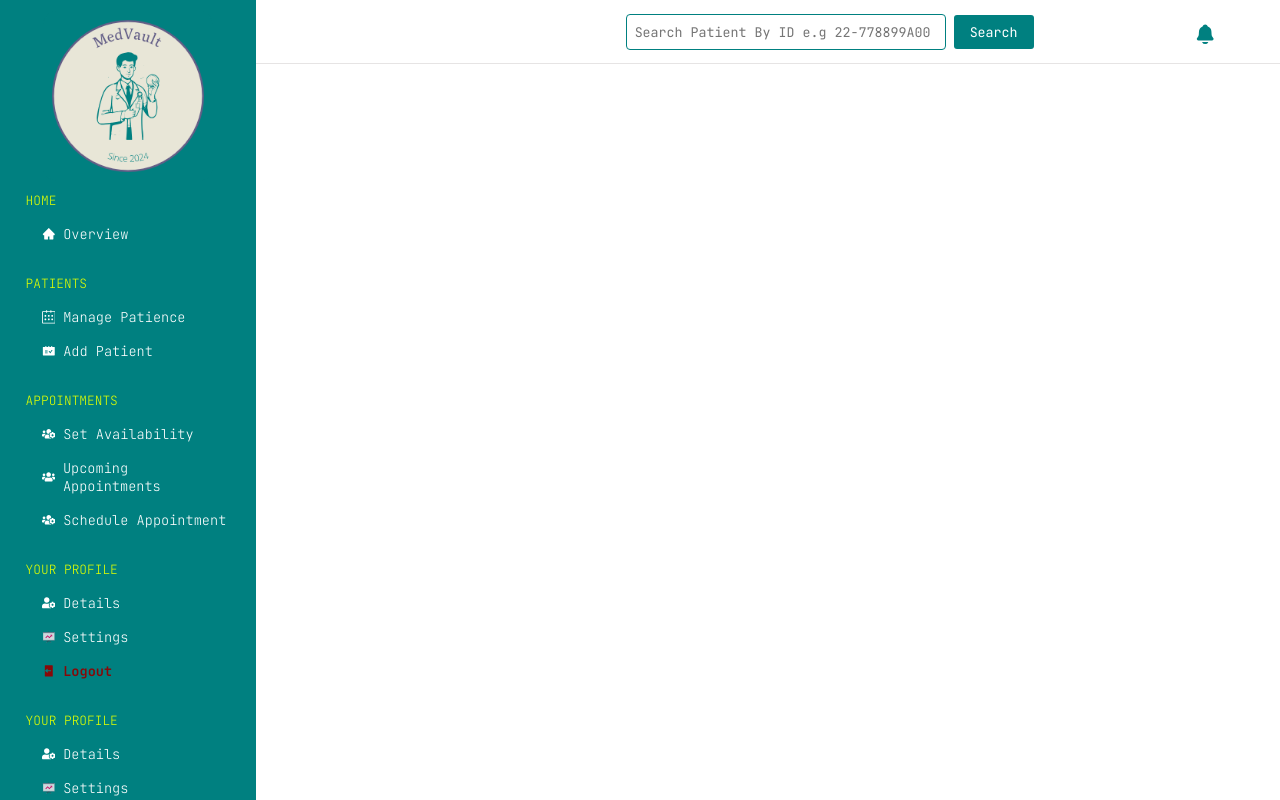
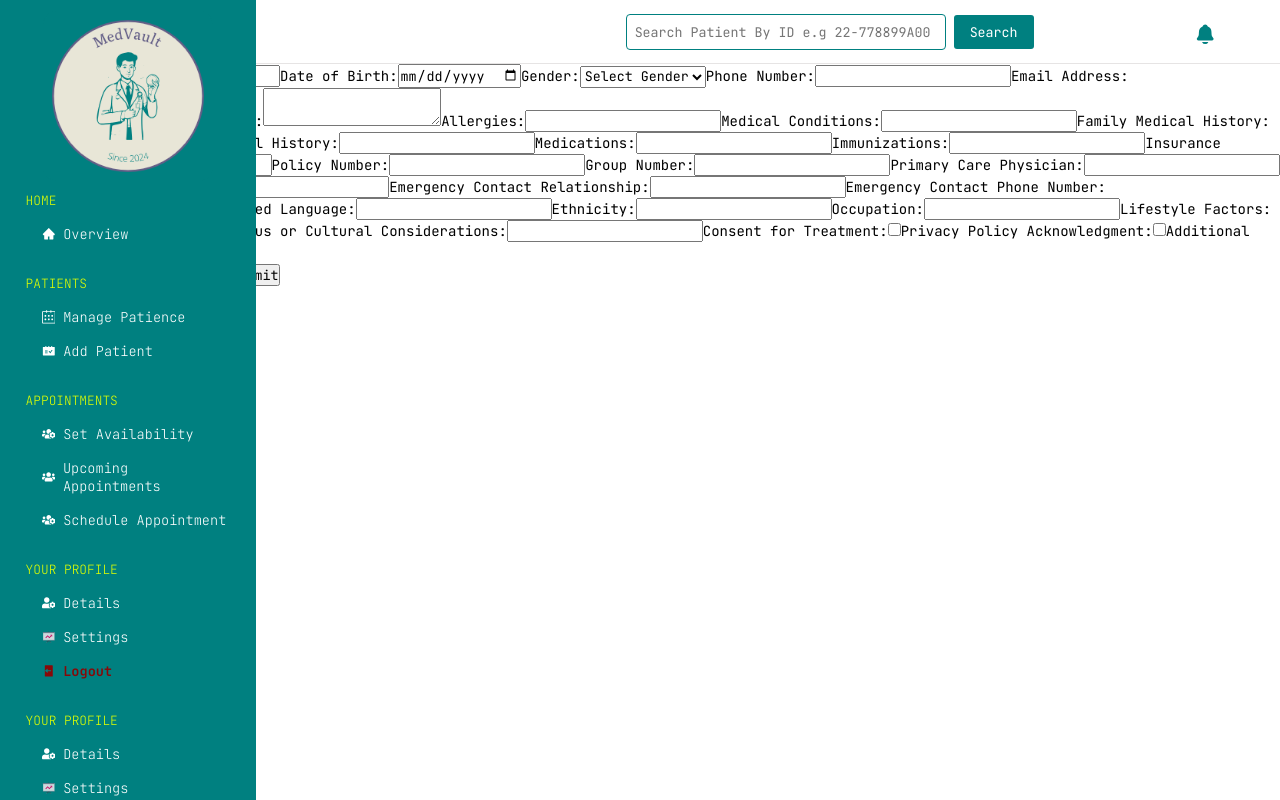
Before and after one commit to Amen-Musingarimi/medvault, a React (Create React App) app: page /add-patient in a window 1280 px wide. Built offline with nearby package versions, Linux system fonts and the light colour scheme.

Commit message:
Add an add patient form

```diff
--- a/src/App.js
+++ b/src/App.js
@@ -3,6 +3,7 @@ import { Route, Routes } from 'react-router-dom';
 import SideBar from './components/sideBar/SideBar';
 import Header from './components/header/Header';
 import Authentication from './components/auth/Authentication';
+import AddPatientForm from './components/patients/AddPatient';
 import './App.css';
 
 const App = () => {
@@ -13,6 +14,7 @@ const App = () => {
         <Header />
         <Routes>
           <Route exact path="/auth" element={<Authentication />} />
+          <Route exact path="/add-patient" index element={<AddPatientForm />} />
         </Routes>
       </div>
     </div>
--- /dev/null
+++ b/src/components/patients/AddPatient.jsx
@@ -0,0 +1,323 @@
+import React, { useState } from 'react';
+
+const AddPatientForm = () => {
+  const [formData, setFormData] = useState({
+    fullName: '',
+    dateOfBirth: '',
+    gender: '',
+    phoneNumber: '',
+    emailAddress: '',
+    address: '',
+    allergies: '',
+    medicalConditions: '',
+    familyMedicalHistory: '',
+    surgicalHistory: '',
+    medications: '',
+    immunizations: '',
+    insuranceProvider: '',
+    policyNumber: '',
+    groupNumber: '',
+    primaryCarePhysician: '',
+    emergencyContactName: '',
+    emergencyContactRelationship: '',
+    emergencyContactPhoneNumber: '',
+    preferredLanguage: '',
+    ethnicity: '',
+    occupation: '',
+    lifestyleFactors: '',
+    religiousOrCulturalConsiderations: '',
+    consentForTreatment: false,
+    privacyPolicyAcknowledgment: false,
+    additionalNotes: '',
+  });
+
+  const handleChange = (e) => {
+    const { name, value, type, checked } = e.target;
+    setFormData((prevState) => ({
+      ...prevState,
+      [name]: type === 'checkbox' ? checked : value,
+    }));
+  };
+
+  const handleSubmit = (e) => {
+    e.preventDefault();
+    // Handle form submission (e.g., send data to backend)
+    console.log(formData);
+  };
+
+  return (
+    <form onSubmit={handleSubmit}>
+      <label>
+        Full Name:
+        <input
+          type="text"
+          name="fullName"
+          value={formData.fullName}
+          onChange={handleChange}
+        />
+      </label>
+
+      <label>
+        Date of Birth:
+        <input
+          type="date"
+          name="dateOfBirth"
+          value={formData.dateOfBirth}
+          onChange={handleChange}
+        />
+      </label>
+
+      <label>
+        Gender:
+        <select name="gender" value={formData.gender} onChange={handleChange}>
+          <option value="">Select Gender</option>
+          <option value="male">Male</option>
+          <option value="female">Female</option>
+          <option value="other">Other</option>
+        </select>
+      </label>
+
+      <label>
+        Phone Number:
+        <input
+          type="tel"
+          name="phoneNumber"
+          value={formData.phoneNumber}
+          onChange={handleChange}
+        />
+      </label>
+
+      <label>
+        Email Address:
+        <input
+          type="email"
+          name="emailAddress"
+          value={formData.emailAddress}
+          onChange={handleChange}
+        />
+      </label>
+
+      <label>
+        Address:
+        <textarea
+          name="address"
+          value={formData.address}
+          onChange={handleChange}
+        />
+      </label>
+
+      <label>
+        Allergies:
+        <input
+          type="text"
+          name="allergies"
+          value={formData.allergies}
+          onChange={handleChange}
+        />
+      </label>
+
+      <label>
+        Medical Conditions:
+        <input
+          type="text"
+          name="medicalConditions"
+          value={formData.medicalConditions}
+          onChange={handleChange}
+        />
+      </label>
+
+      <label>
+        Family Medical History:
+        <input
+          type="text"
+          name="familyMedicalHistory"
+          value={formData.familyMedicalHistory}
+          onChange={handleChange}
+        />
+      </label>
+
+      <label>
+        Surgical History:
+        <input
+          type="text"
+          name="surgicalHistory"
+          value={formData.surgicalHistory}
+          onChange={handleChange}
+        />
+      </label>
+
+      <label>
+        Medications:
+        <input
+          type="text"
+          name="medications"
+          value={formData.medications}
+          onChange={handleChange}
+        />
+      </label>
+
+      <label>
+        Immunizations:
+        <input
+          type="text"
+          name="immunizations"
+          value={formData.immunizations}
+          onChange={handleChange}
+        />
+      </label>
+
+      <label>
+        Insurance Provider:
+        <input
+          type="text"
+          name="insuranceProvider"
+          value={formData.insuranceProvider}
+          onChange={handleChange}
+        />
+      </label>
+
+      <label>
+        Policy Number:
+        <input
+          type="text"
+          name="policyNumber"
+          value={formData.policyNumber}
+          onChange={handleChange}
+        />
+      </label>
+
+      <label>
+        Group Number:
+        <input
+          type="text"
+          name="groupNumber"
+          value={formData.groupNumber}
+          onChange={handleChange}
+        />
+      </label>
+
+      <label>
+        Primary Care Physician:
+        <input
+          type="text"
+          name="primaryCarePhysician"
+          value={formData.primaryCarePhysician}
+          onChange={handleChange}
+        />
+      </label>
+
+      <label>
+        Emergency Contact Name:
+        <input
+          type="text"
+          name="emergencyContactName"
+          value={formData.emergencyContactName}
+          onChange={handleChange}
+        />
+      </label>
+
+      <label>
+        Emergency Contact Relationship:
+        <input
+          type="text"
+          name="emergencyContactRelationship"
+          value={formData.emergencyContactRelationship}
+          onChange={handleChange}
+        />
+      </label>
+
+      <label>
+        Emergency Contact Phone Number:
+        <input
+          type="tel"
+          name="emergencyContactPhoneNumber"
+          value={formData.emergencyContactPhoneNumber}
+          onChange={handleChange}
+        />
+      </label>
+
+      <label>
+        Preferred Language:
+        <input
+          type="text"
+          name="preferredLanguage"
+          value={formData.preferredLanguage}
+          onChange={handleChange}
+        />
+      </label>
+
+      <label>
+        Ethnicity:
+        <input
+          type="text"
+          name="ethnicity"
+          value={formData.ethnicity}
+          onChange={handleChange}
+        />
+      </label>
+
+      <label>
+        Occupation:
+        <input
+          type="text"
+          name="occupation"
+          value={formData.occupation}
+          onChange={handleChange}
+        />
+      </label>
+
+      <label>
+        Lifestyle Factors:
+        <input
+          type="text"
+          name="lifestyleFactors"
+          value={formData.lifestyleFactors}
+          onChange={handleChange}
+        />
+      </label>
+
+      <label>
+        Religious or Cultural Considerations:
+        <input
+          type="text"
+          name="religiousOrCulturalConsiderations"
+          value={formData.religiousOrCulturalConsiderations}
+          onChange={handleChange}
+        />
+      </label>
+
+      <label>
+        Consent for Treatment:
+        <input
+          type="checkbox"
+          name="consentForTreatment"
+          checked={formData.consentForTreatment}
+          onChange={handleChange}
+        />
+      </label>
+
+      <label>
+        Privacy Policy Acknowledgment:
+        <input
+          type="checkbox"
+          name="privacyPolicyAcknowledgment"
+          checked={formData.privacyPolicyAcknowledgment}
+          onChange={handleChange}
+        />
+      </label>
+
+      <label>
+        Additional Notes:
+        <textarea
+          name="additionalNotes"
+          value={formData.additionalNotes}
+          onChange={handleChange}
+        />
+      </label>
+
+      <button type="submit">Submit</button>
+    </form>
+  );
+};
+
+export default AddPatientForm;
--- a/src/components/sideBar/SideBar.jsx
+++ b/src/components/sideBar/SideBar.jsx
@@ -27,7 +27,7 @@ const SideBar = () => {
             <SlCalender />
             <p className={classes.homeText}>Manage Patience</p>
           </Link>
-          <Link className={classes.homeLink}>
+          <Link to="/add-patient" exact="true" className={classes.homeLink}>
             <AiFillSchedule />
             <p className={classes.homeText}>Add Patient</p>
           </Link>
```
Also changed, not shown: src/components/patients/AddPatience.module.css (added).
